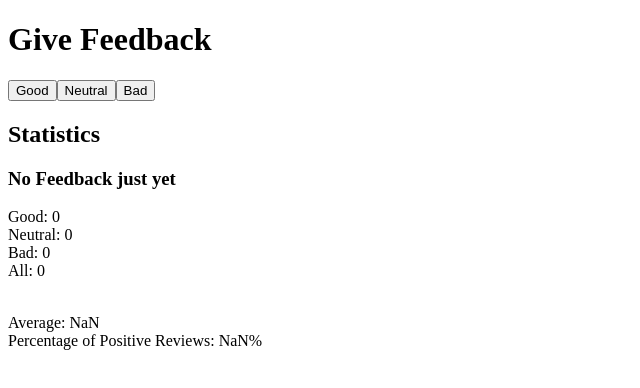
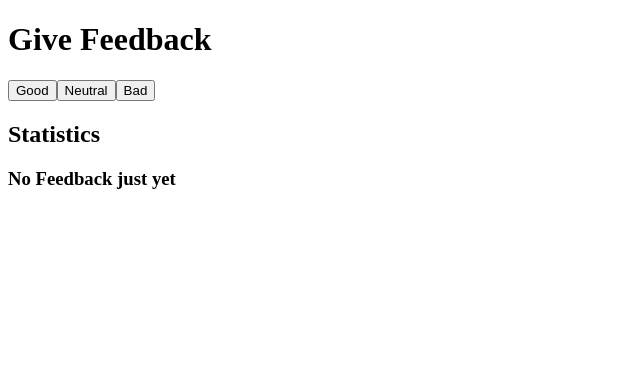
Before and after one commit to malcolmberry96/full-stack-2022, a React (Create React App) app in the folder part1/: page / in a window 1280 px wide. Shown: the top 388 px of the page, without its empty margins (0-640 px from the left). Built offline with nearby package versions, Linux system fonts and the light colour scheme.

Commit message:
Exercise 1.9

```diff
--- a/part1/src/App.js
+++ b/part1/src/App.js
@@ -19,7 +19,20 @@ const Statistics = (props) => {
 }
 return (
    <div>
-      All History: {props.allReviews}
+      <p>
+    Good: {props.good}
+     <br></br>
+     Neutral: {props.neutral}
+     <br></br>
+     Bad: {props.bad}
+     <br></br>
+     All: {(props.good + props.bad + props.neutral)}
+     </p>
+     <br></br>
+     Average: {(props.good + (props.bad * -1) + (props.neutral * 0))/(props.good + props.bad + props.neutral)}
+     <br></br>
+     Percentage of Positive Reviews: {(props.good/(props.good + props.bad + props.neutral)) * 100}%
+
    </div>
  )
 }
@@ -55,19 +68,8 @@ const App = () => {
     <br></br>
     <h2>Statistics</h2>
     <Statistics good={good} bad={bad} neutral={neutral} allReviews={allReviews}/>
-    <p>
-    Good: {good}
-     <br></br>
-     Neutral: {neutral}
-     <br></br>
-     Bad: {bad}
-     <br></br>
-     All: {(good + bad + neutral)}
-     </p>
-     <br></br>
-     Average: {(good + (bad * -1) + (neutral * 0))/(good + bad + neutral)}
-     <br></br>
-     Percentage of Positive Reviews: {(good/(good + bad + neutral)) * 100}%
+
+
 
   </div>
 )
```
